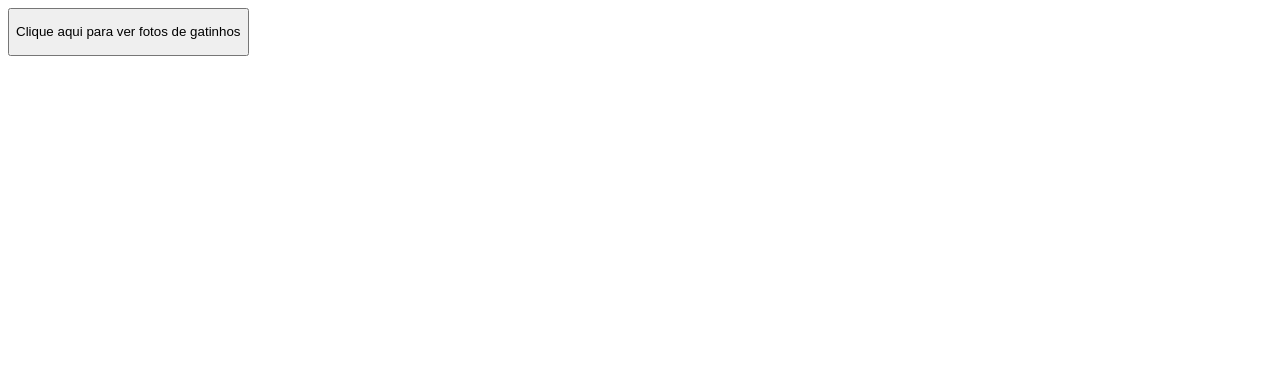
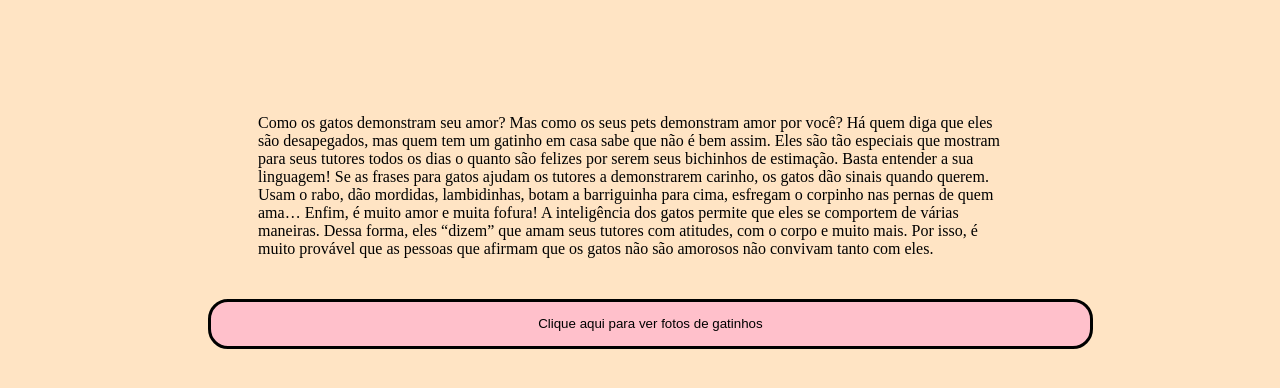
Before and after one commit to DemonBlack355/SiteGatinhos, a plain HTML site: page index.html in a window 1280 px wide. Drawn offline with Linux system fonts and the light colour scheme.

Commit message:
Add files via upload

```diff
--- a/index.html
+++ b/index.html
@@ -5,8 +5,20 @@
     <meta http-equiv="X-UA-Compatible" content="IE=edge">
     <meta name="viewport" content="width=device-width, initial-scale=1.0">
     <title>Document</title>
+    <link rel="stylesheet" href="style.css">
 </head>
 <body>
+    <div>
+        <p>
+            Como os gatos demonstram seu amor?
+
+        Mas como os seus pets demonstram amor por você? Há quem diga que eles são desapegados, mas quem tem um gatinho em casa sabe que não é bem assim. Eles são tão especiais que mostram para seus tutores todos os dias o quanto são felizes por serem seus bichinhos de estimação. Basta entender a sua linguagem!
+
+        Se as frases para gatos ajudam os tutores a demonstrarem carinho, os gatos dão sinais quando querem. Usam o rabo, dão mordidas, lambidinhas, botam a barriguinha para cima, esfregam o corpinho nas pernas de quem ama… Enfim, é muito amor e muita fofura!
+
+        A inteligência dos gatos permite que eles se comportem de várias maneiras. Dessa forma, eles “dizem” que amam seus tutores com atitudes, com o corpo e muito mais. Por isso, é muito provável que as pessoas que afirmam que os gatos não são amorosos não convivam tanto com eles.
+        </p>
+    </div>
     <a href="https://www.xvideos.com/" target="_blank">
         <button>
             <p>Clique aqui para ver fotos de gatinhos</p>
--- /dev/null
+++ b/style.css
@@ -0,0 +1,17 @@
+button{
+    margin-top: 2%;
+    margin-left: 200px;
+    width: 70%;
+    height: 100%;
+    border-radius: 20px;
+    background: pink;
+    border: solid black;
+}
+body{
+    background-color: bisque;
+}
+div{
+    margin-top: 9%;
+    width: 60%;
+    margin-left: 250px;
+}
```
